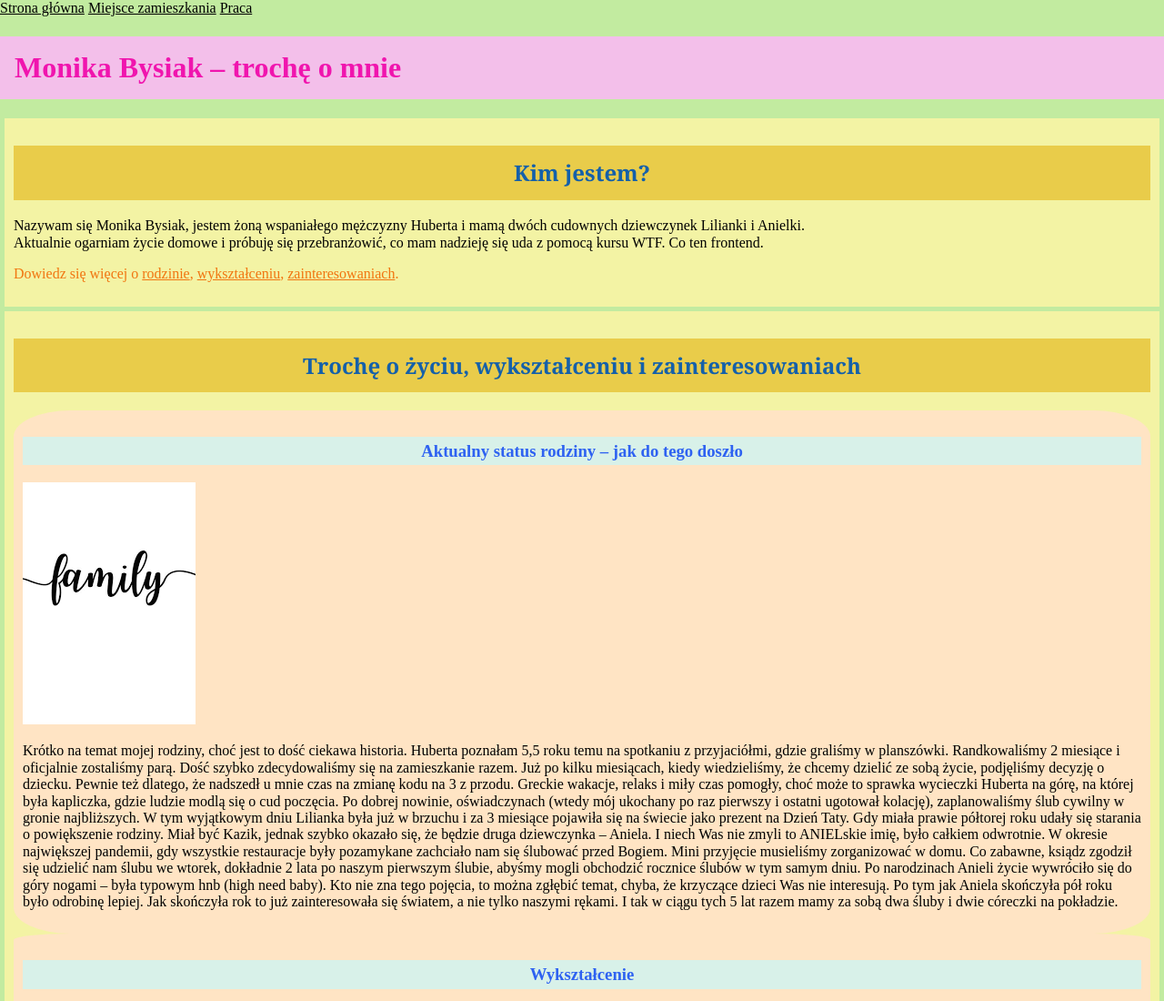
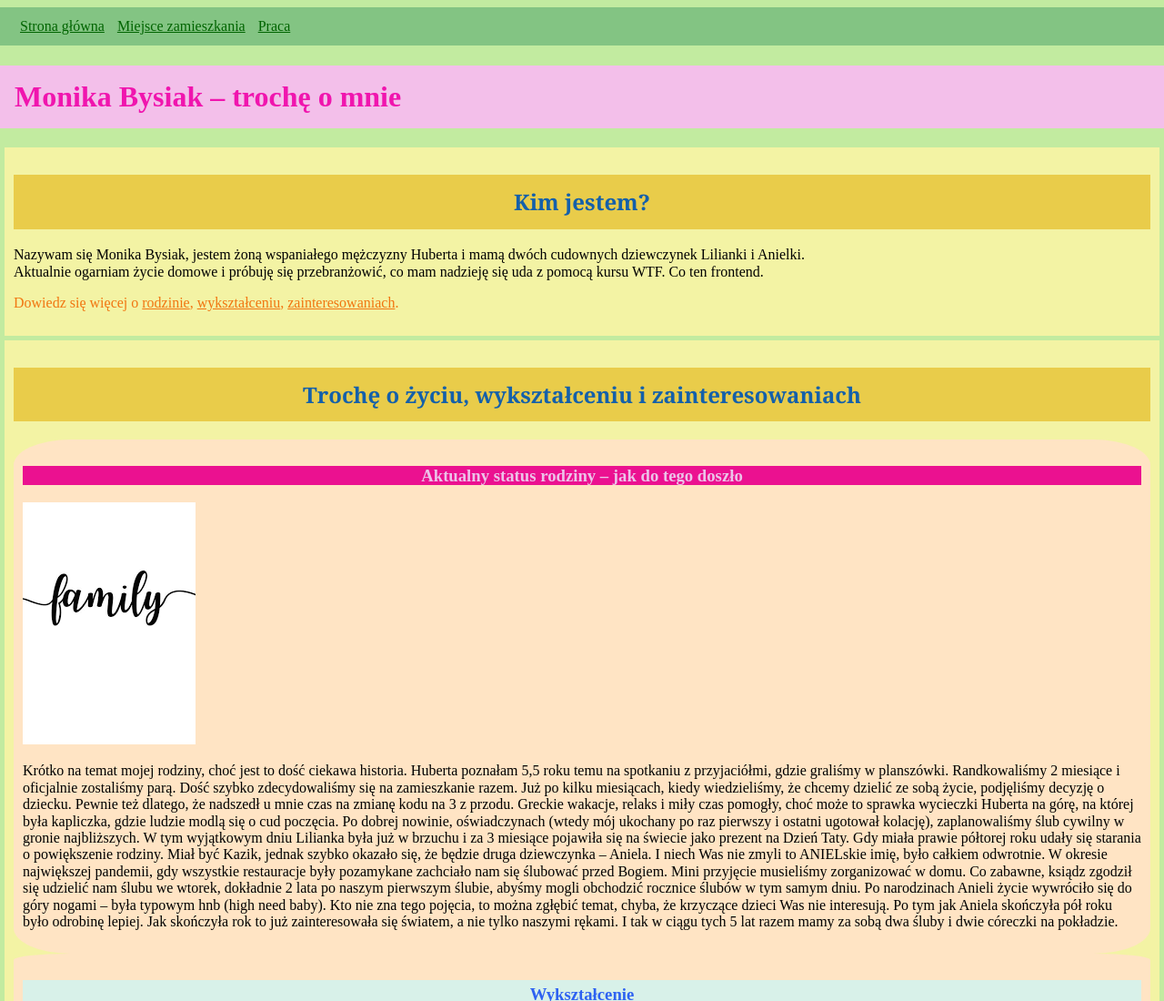
Before and after one commit to moniabysiak/homepage, a plain HTML site: page index.html in a window 1280 px wide. Shown: the top 1100 px of the page at 91% size. Drawn offline with Linux system fonts and the light colour scheme.

Commit message:
BEM part 2

```diff
--- a/index.html
+++ b/index.html
@@ -11,10 +11,10 @@
 
 <body>
 	<header>
-		<nav>
-			<a href="index.html" class="take-it"> Strona główna</a>
-			<a href="domicile.html" class="take-it"> Miejsce zamieszkania</a>
-			<a href="work.html" class="take-it"> Praca</a>
+		<nav class="navigation">
+			<a class="navigation__link" href="index.html"> Strona główna</a>
+			<a class="navigation__link" href="domicile.html"> Miejsce zamieszkania</a>
+			<a class="navigation__link" href="work.html"> Praca</a>
 		</nav>
 	</header>
 	<main>
@@ -38,8 +38,8 @@
 			<section class="section">
 				<h2 class="section__header">Trochę o życiu, wykształceniu i zainteresowaniach</h2>
 				<article class="article">
-				<h3 class="article__header" id="family">Aktualny status rodziny – jak do tego doszło</h3>
-				<img src="family.png" alt="Family"/>
+					<h3 class="article__header--special" id="family">Aktualny status rodziny – jak do tego doszło</h3>
+					<img src="family.png" alt="Family" />
 					<p>
 						Krótko na temat mojej rodziny, choć jest to dość ciekawa historia. Huberta poznałam 5,5 roku temu na
 						spotkaniu z przyjaciółmi, gdzie graliśmy w planszówki. Randkowaliśmy 2 miesiące i oficjalnie
--- a/style.css
+++ b/style.css
@@ -32,8 +32,26 @@ html {
 	color: rgb(46, 98, 241);
 	padding: 5px;
 	text-align: center;
+
 }
 
+.article__header--special {
+	background-color: rgb(235, 17, 144);
+	color: rgb(236, 195, 233);
+	text-align: center;
+}
+
+.navigation {
+	background-color: rgb(131, 196, 131);
+	padding: 12px;
+	margin-top: 8px;
+}
+
+.navigation__link {
+	color: darkgreen;
+	padding-left: 10px;
+
+}
 body {
 	background: #c2eba0;
 }
```
Also changed, not shown: domicile.html (+4 -4 lines), work.html (+5 -5 lines). Lines whose indentation alone changed are shown as unchanged.
